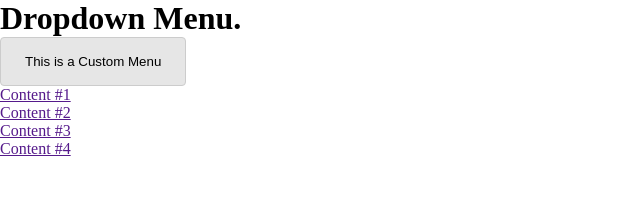
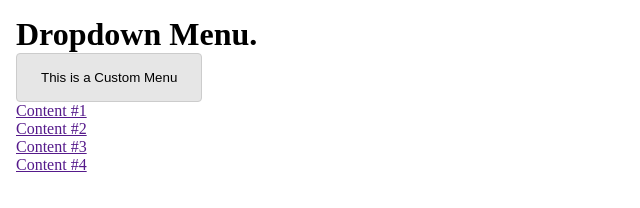
Before and after one commit to Justin-Bento/node-path-javascript-dynamic-user-interface-interactions, a plain HTML site: page dropdown-menu/index.html in a window 1280 px wide. Shown: the whole page, without its empty margins (0-640 px from the left). Drawn offline with Linux system fonts and the light colour scheme.

Commit message:
added a global container to the main content.

```diff
--- a/dropdown-menu/style.css
+++ b/dropdown-menu/style.css
@@ -1,6 +1,11 @@
 * {
   margin: 0;
   padding: 0;
+}
+body {
+  max-width: 1280px;
+  margin: 0rem auto;
+  padding: 1rem;
 }
 .dropdown-menu button {
   padding: 1rem 1.5rem;
```
